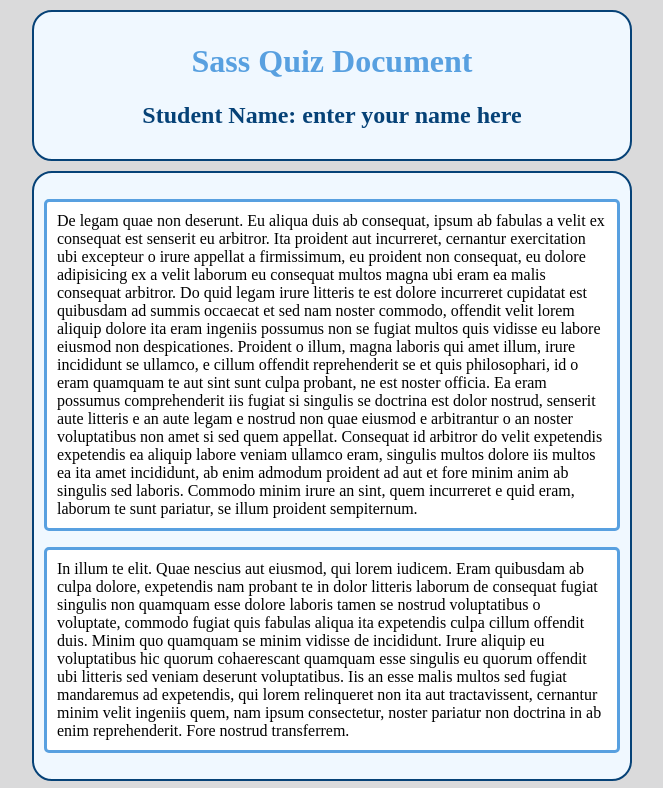
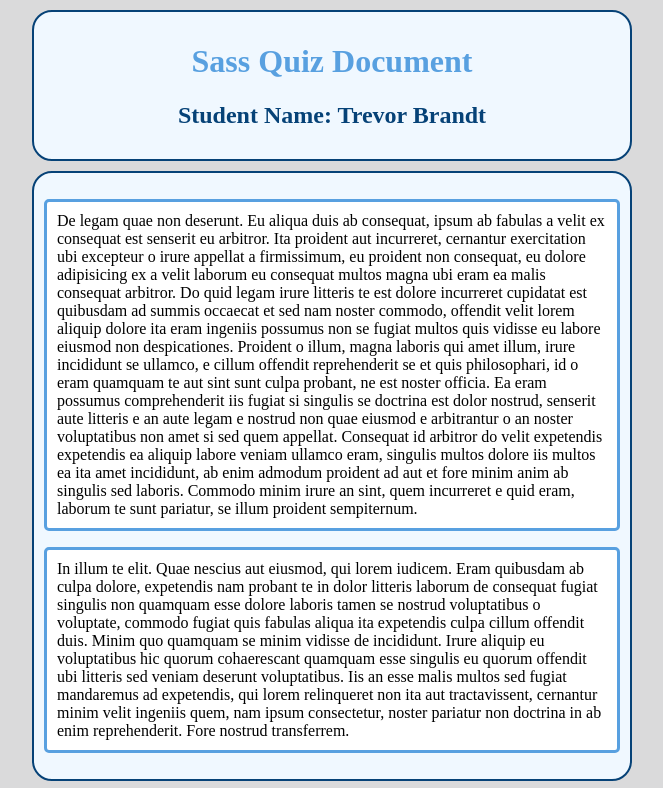
Before and after one commit to trvoribrndt/BWM399Q1, a plain HTML site: page quiz/index.html in a window 1280 px wide. Shown: the top 788 px of the page, without its empty margins (308-971 px from the left). Drawn offline with Linux system fonts and the light colour scheme.

Commit message:
Adding Name
Adding my name to the quiz

```diff
--- a/quiz/index.html
+++ b/quiz/index.html
@@ -13,7 +13,7 @@
 
 <header>
 <h1>Sass Quiz Document</h1>
-<h2>Student Name:  enter your name here</h2>
+<h2>Student Name:  Trevor Brandt</h2>
 </header>
 
 <div id="content">
@@ -51,10 +51,10 @@ noster pariatur non doctrina in ab enim reprehenderit. Fore nostrud transferrem.
 <h3>Sass Components</h3>
 <ul>
     <li>Comments</li>
-	<li>Variables</li>
-	<li>Nesting</li>
+    <li>Variables</li>
+    <li>Nesting</li>
     <li>Functions</li>
-	<li>@extend</li>
+    <li>@extend</li>
     <li>@mixin</li>
 </ul>
 </div>
```
